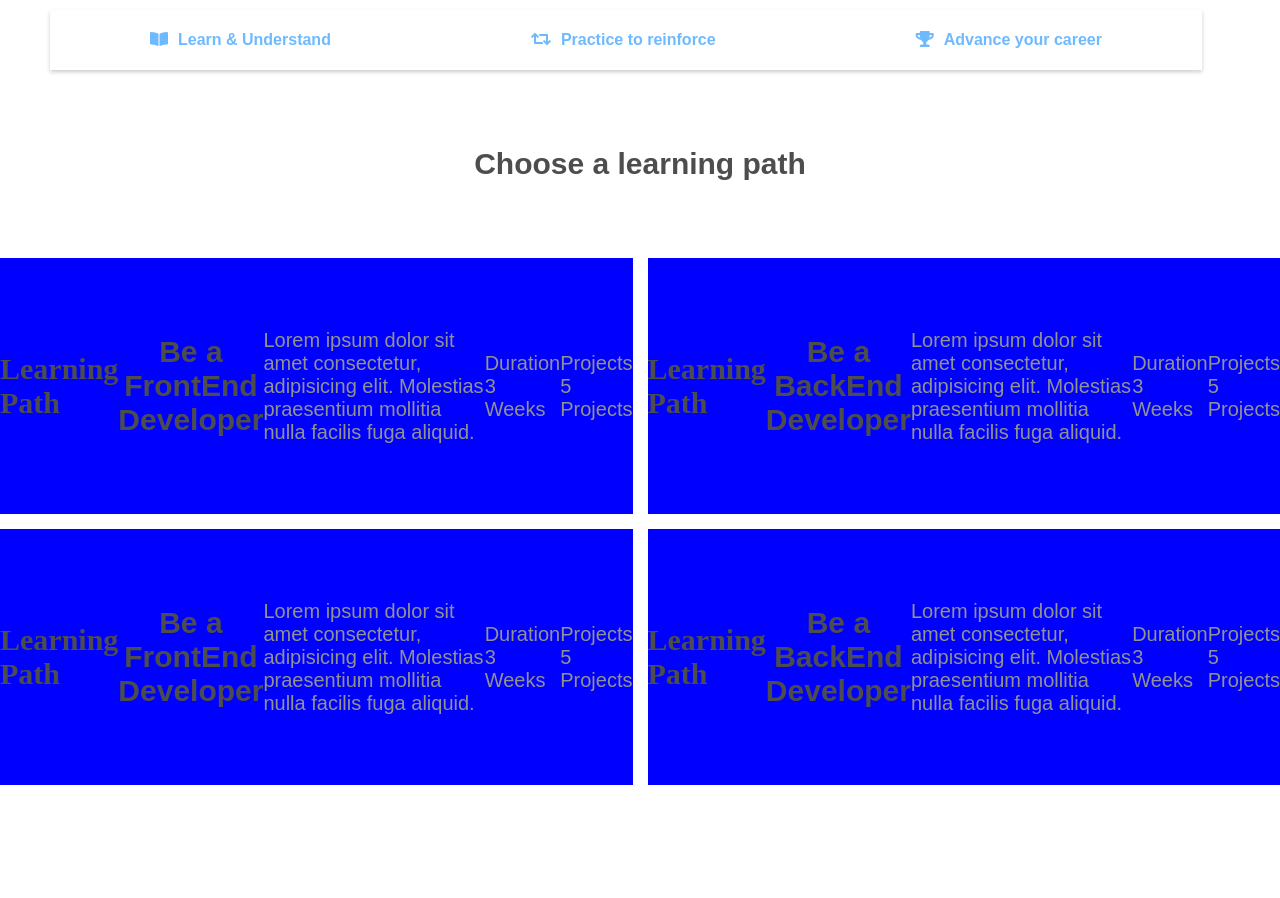
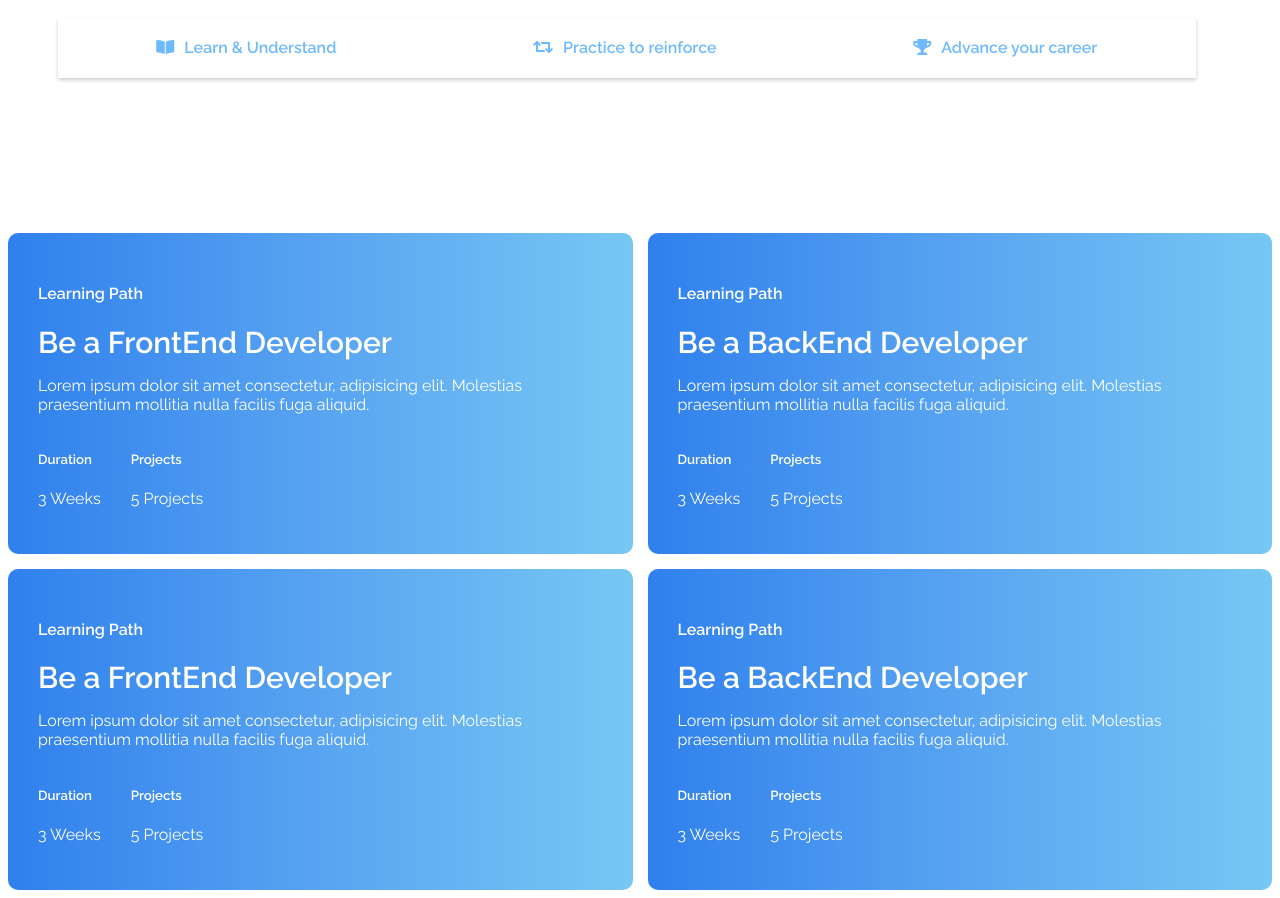
Before and after one commit to dhwani-bhatt01/PixeltoCode, a plain HTML site: page index.html in a window 1280 px wide. Shown: the part 800-1698 px from the top of the page. Before the commit the page ends 1585 px from the top, so only its background shows below. Drawn offline with Linux system fonts and the light colour scheme.

Commit message:
modiefied

```diff
--- a/_global.sass
+++ b/_global.sass
@@ -1,25 +1,3 @@
-html
-    font-family: proxima nova, sans-serif
+@import url('https://fonts.googleapis.com/css2?family=Raleway:ital,wght@0,100;0,200;0,300;0,400;0,500;0,600;1,200;1,300;1,400;1,500;1,600&display=swap')
 body
-    width: 100%
-*
-    margin: 0
-    border: 0
-    padding: 0
-    outline: 0
-    font-size: 100%
-    vertical-align: baseline
-h1
-    font-family: didot, serif
-    font-size: 50px
-    color: #000000
-h4
-    font-family: didot, serif
-    font-size: 30px
-    color: $h4-color
-p
-    font-size: 20px
-    color: $text-color
-a
-    font-size: 16px
-    color: $h4-color
+    font-family: "Raleway", Sans-serif
--- a/_hero.sass
+++ b/_hero.sass
@@ -33,7 +33,7 @@ nav
     color: white
     padding: 10px 25px
 
-.flex
+.flex-1
     display: flex
     justify-content: center
     align-items: center
--- a/_info.sass
+++ b/_info.sass
@@ -1,17 +1,23 @@
 .info
-    h2
-        font-size: 30px
-        text-align: center
-        margin: 77px auto
-        color: $h4-color
+	h2
+		font-size: 30px
+		margin: 60px auto
+		color: white
 
 .parentCard
-    display: grid
-    grid-template-columns: repeat(2, minmax(250px, 1fr))
-    grid-column-gap: 15px
-    grid-row-gap: 15px
+	display: grid
+	grid-template-columns: repeat(2, minmax(250px, 1fr))
+	grid-column-gap: 15px
+	grid-row-gap: 15px
 .card
-    background-color: blue
-    display: flex
-    align-items: center
-    // justify-content: space-between
+	color: white
+	background: linear-gradient(to left, #77C7F4, #58A4F1 50%, #2F80ED)
+	padding: 30px
+	border-radius: 10px
+	h2
+		margin: 0
+	.flex
+		display: flex
+		// justify-content: space-around
+		.flex-div
+			margin-right: 30px
--- a/index.html
+++ b/index.html
@@ -20,7 +20,7 @@
             <a href="#" class="mainNav btn-1">Login</a>
             <a href="#" class="mainNav btn-2">Sign Up</a>
         </nav>
-<div class="flex">
+<div class="flex-1">
     <div class="heroContent">
         <h1>Learning Paths</h1>
         <p>Lorem ipsum dolor sit, amet consectetur adipisicing elit. Quia illum aperiam porro nulla? A, ipsa? Nulla minima deserunt saepe magnam.Lorem ipsum dolor sit,<br> amet consectetur adipisicing elit. Quia illum aperiam porro nulla? A, ipsa? Nulla minima deserunt saepe magnam.</p>
@@ -48,8 +48,12 @@
         <h2>Be a FrontEnd Developer</h2>
         <p>Lorem ipsum dolor sit amet consectetur, adipisicing elit. Molestias praesentium mollitia nulla facilis fuga aliquid.</p>
         <div class="flex">
-            <p>Duration <br>3 Weeks</p>
-            <p>Projects <br>5 Projects</p>
+            <div class="flex-div">
+                <h5>Duration</h5><p>3 Weeks</p>
+            </div>
+            <div class="flex-div">
+                <h5>Projects</h5><p>5 Projects</p>
+            </div>
         </div>
     </div>
     <div class="card">
@@ -57,8 +61,12 @@
         <h2>Be a BackEnd Developer</h2>
         <p>Lorem ipsum dolor sit amet consectetur, adipisicing elit. Molestias praesentium mollitia nulla facilis fuga aliquid.</p>
         <div class="flex">
-            <p>Duration <br>3 Weeks</p>
-            <p>Projects <br>5 Projects</p>
+            <div class="flex-div">
+                <h5>Duration</h5><p>3 Weeks</p>
+            </div>
+            <div class="flex-div">
+                <h5>Projects</h5><p>5 Projects</p>
+            </div>
         </div>
     </div>
     <div class="card">
@@ -66,8 +74,12 @@
         <h2>Be a FrontEnd Developer</h2>
         <p>Lorem ipsum dolor sit amet consectetur, adipisicing elit. Molestias praesentium mollitia nulla facilis fuga aliquid.</p>
         <div class="flex">
-            <p>Duration <br>3 Weeks</p>
-            <p>Projects <br>5 Projects</p>
+            <div class="flex-div">
+                <h5>Duration</h5><p>3 Weeks</p>
+            </div>
+            <div class="flex-div">
+                <h5>Projects</h5><p>5 Projects</p>
+            </div>
         </div>
     </div>
     <div class="card">
@@ -75,8 +87,12 @@
         <h2>Be a BackEnd Developer</h2>
         <p>Lorem ipsum dolor sit amet consectetur, adipisicing elit. Molestias praesentium mollitia nulla facilis fuga aliquid.</p>
         <div class="flex">
-            <p>Duration <br>3 Weeks</p>
-            <p>Projects <br>5 Projects</p>
+            <div class="flex-div">
+                <h5>Duration</h5><p>3 Weeks</p>
+            </div>
+            <div class="flex-div">
+                <h5>Projects</h5><p>5 Projects</p>
+            </div>
         </div>
     </div>
 </div>
```
Also changed, not shown: main.css, 1 other file.
